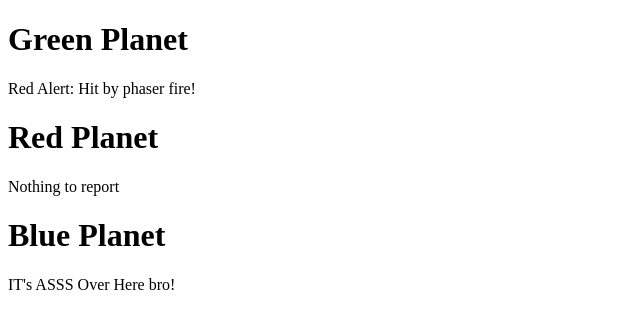
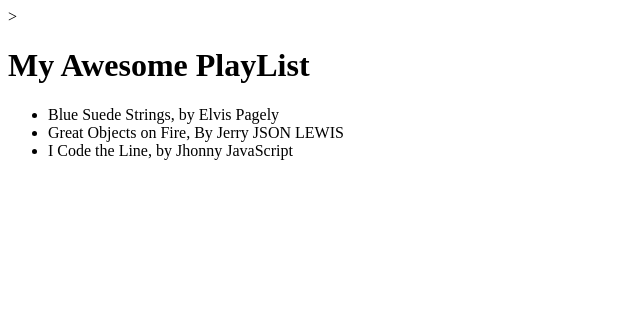
Before and after one commit to FrandiCueva/Random, a plain HTML site: page randomtest.html in a window 1280 px wide. Shown: the whole page, without its empty margins (0-640 px from the left). Drawn offline with Linux system fonts and the light colour scheme.

Commit message:
Added code for song exercise

```diff
--- a/Webpage/code.js
+++ b/Webpage/code.js
@@ -58,13 +58,27 @@ window.onload = init;
 //---------------New Code----------------------------------------
 // Code for planets webpage
 
-function init () {
-
+/* function init () {
     let planetG = document.getElementById("greenplanet");
     planetG.innerHTML = "Red Alert: Hit by phaser fire!";
-
-    let planetB = document.getElementById("blueplanet");
-    planetB.innerHTML = "IT's ASSS Over Here bro!"
 }
 
 window.onload = init;
+ */
+
+// ---------New Code------------------------------------------
+// Sharpen your pencil, song excersice
+
+function init(){
+
+ let song1 = document.getElementById("song1");
+ let song2 = document.getElementById("song2");
+ let song3 = document.getElementById("song3");
+
+ song1.innerHTML = "Blue Suede Strings, by Elvis Pagely";
+ song2.innerHTML = "Great Objects on Fire, By Jerry JSON LEWIS";
+ song3.innerHTML = "I Code the Line, by Jhonny JavaScript";
+
+}
+
+window.onload = init;
--- a/randomtest.html
+++ b/randomtest.html
@@ -74,7 +74,7 @@
 </html> -->
 
 <!------------------------HTML Code For Planets------------------------->
-
+<!--
 <!Doctype html>
 <html lang = "en">
 <head>
@@ -91,3 +91,25 @@
     <p id = "blueplanet">All systems A-Ok</p>
 </body>
 </html>
+ -->
+
+<!--------------------- HTML Code for Songs ------------------------->
+
+<!Doctype html>
+<html lang = "en">
+    <head>
+    <meta charset="uft-8">
+    <title>My PlayList</title>
+    <script src = "Webpage/code.js" ></script>></script>
+</head>
+<body>
+    <h1>My Awesome PlayList</h1>
+    <ul id="Playlist" >
+
+        <li id = "song1"></li>
+        <li id = "song2"></li>
+        <li id = "song3"></li>
+    </ul>
+
+</body>
+</html>
```
